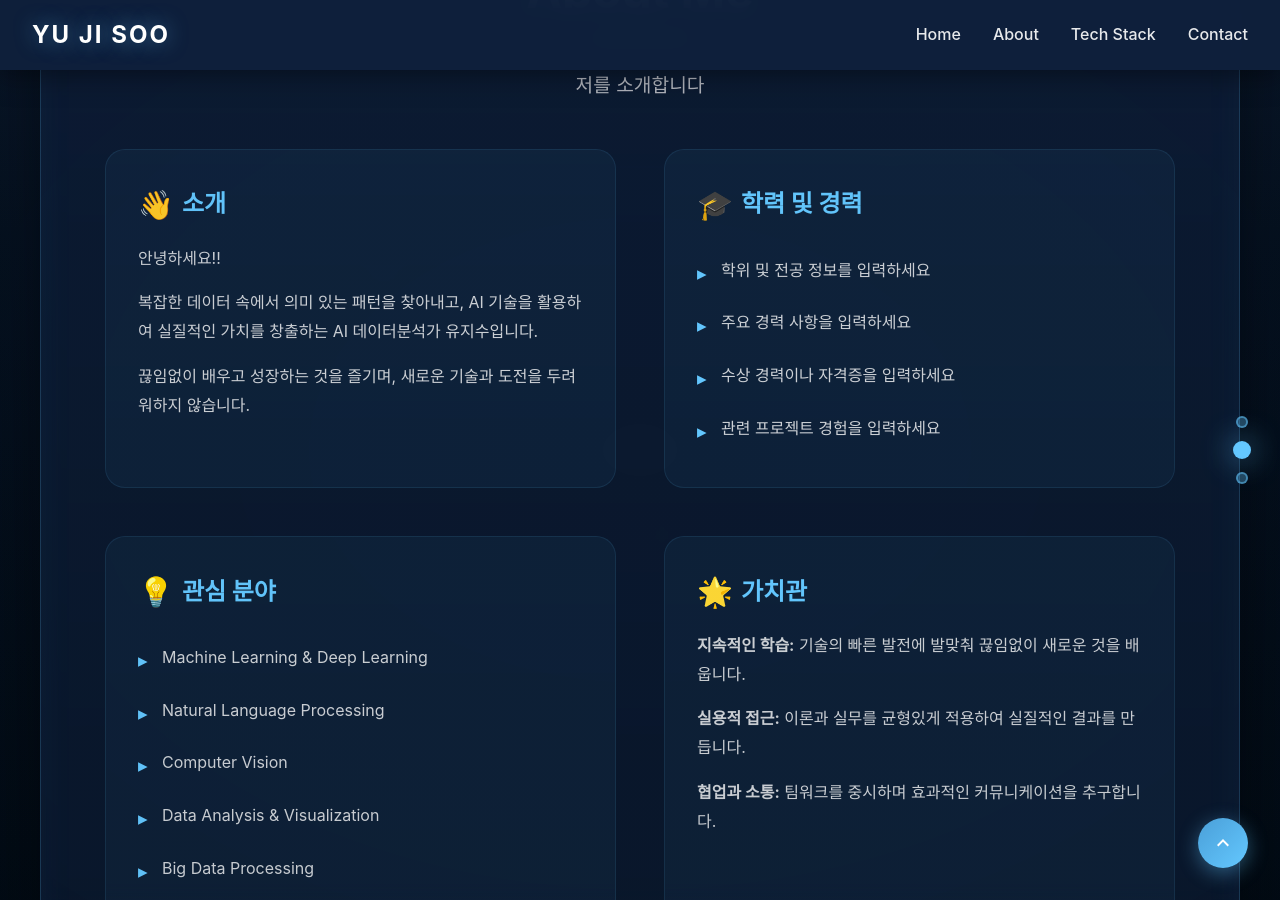
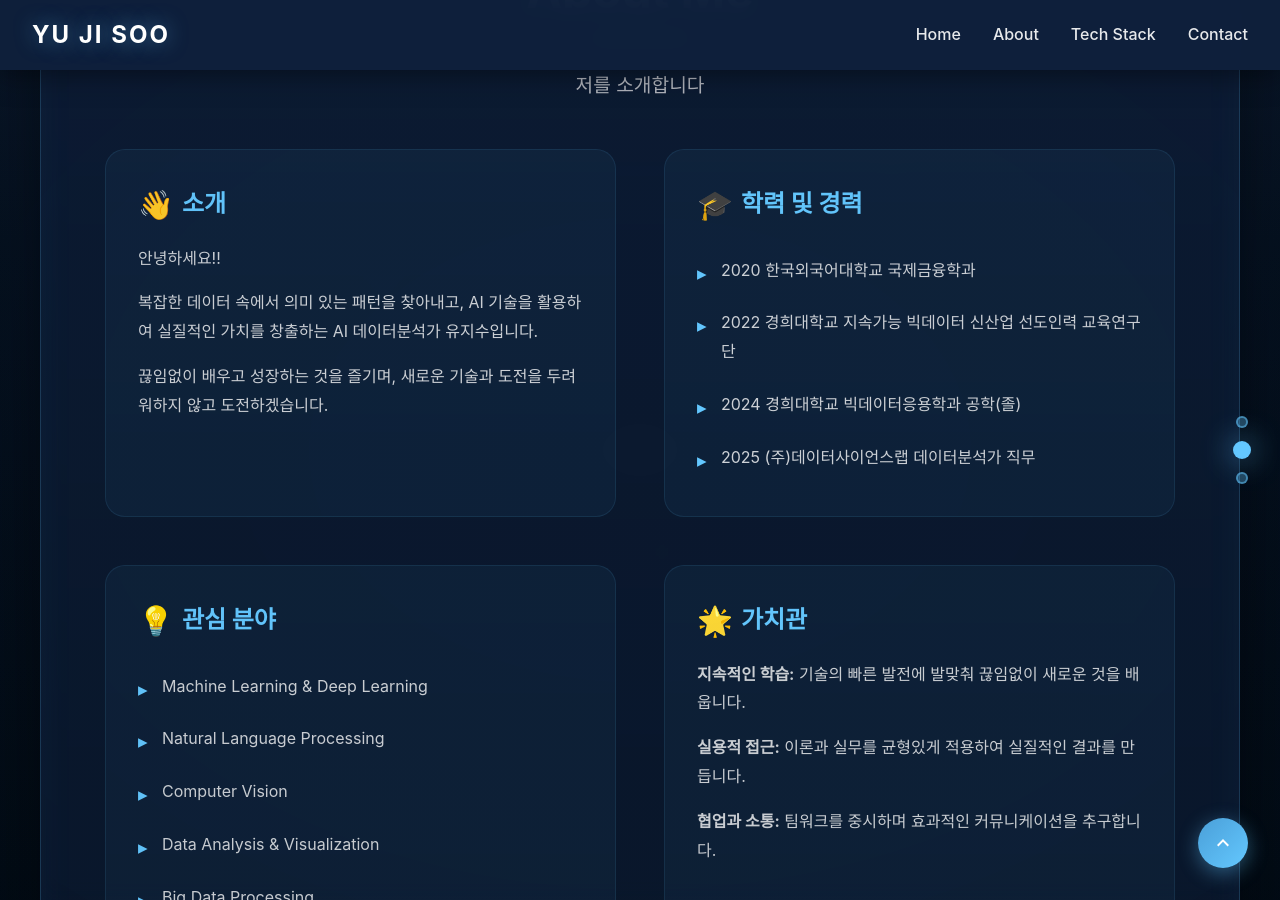
Before and after one commit to master0419/master0419.github.io, a Jekyll site: the page built from index.md, in a window 1280 px wide and 900 px high, scrolled down 1076 px. Built offline with Jekyll 4.4.1, drawn with Linux system fonts in a browser that asks for light colours; some of the changed text lies outside the part shown.

Commit message:
Update index.md

```diff
--- a/index.md
+++ b/index.md
@@ -20,8 +20,8 @@ title: Home
     <h1 class="hero-title">유지수</h1>
     <h2 class="hero-subtitle">AI / Data Scientist</h2>
     <p class="hero-description">
-      데이터 속에서 인사이트를 발견하고, AI 기술로 미래를 설계합니다.<br>
-      깊은 바다처럼 끝없는 배움의 여정을 함께하세요.
+      데이터 속에서 인사이트를 발견하고, AI 기술로 고객을 위한 서비스를 설계합니다.<br>
+      깊은 바다처럼 끝없는 배움의 열정으로 성장하겠습니다.
     </p>
 
     <div class="hero-profile-container">
@@ -74,7 +74,7 @@ title: Home
           </p>
           <p>
             끊임없이 배우고 성장하는 것을 즐기며,
-            새로운 기술과 도전을 두려워하지 않습니다.
+            새로운 기술과 도전을 두려워하지 않고 도전하겠습니다.
           </p>
         </div>
       </div>
@@ -86,10 +86,10 @@ title: Home
         </h3>
         <div class="about-section-text">
           <ul class="about-list">
-            <li>학위 및 전공 정보를 입력하세요</li>
-            <li>주요 경력 사항을 입력하세요</li>
-            <li>수상 경력이나 자격증을 입력하세요</li>
-            <li>관련 프로젝트 경험을 입력하세요</li>
+            <li>2020 한국외국어대학교 국제금융학과</li>
+            <li>2022 경희대학교 지속가능 빅데이터 신산업 선도인력 교육연구단</li>
+            <li>2024 경희대학교 빅데이터응용학과 공학(졸)</li>
+            <li>2025 (주)데이터사이언스랩 데이터분석가 직무</li>
           </ul>
         </div>
       </div>
```
